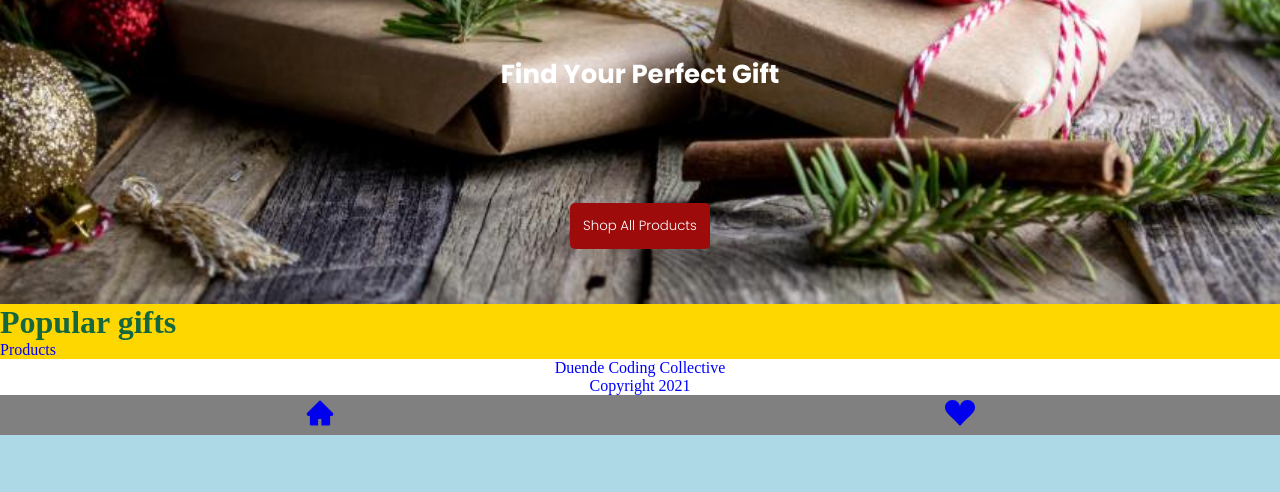
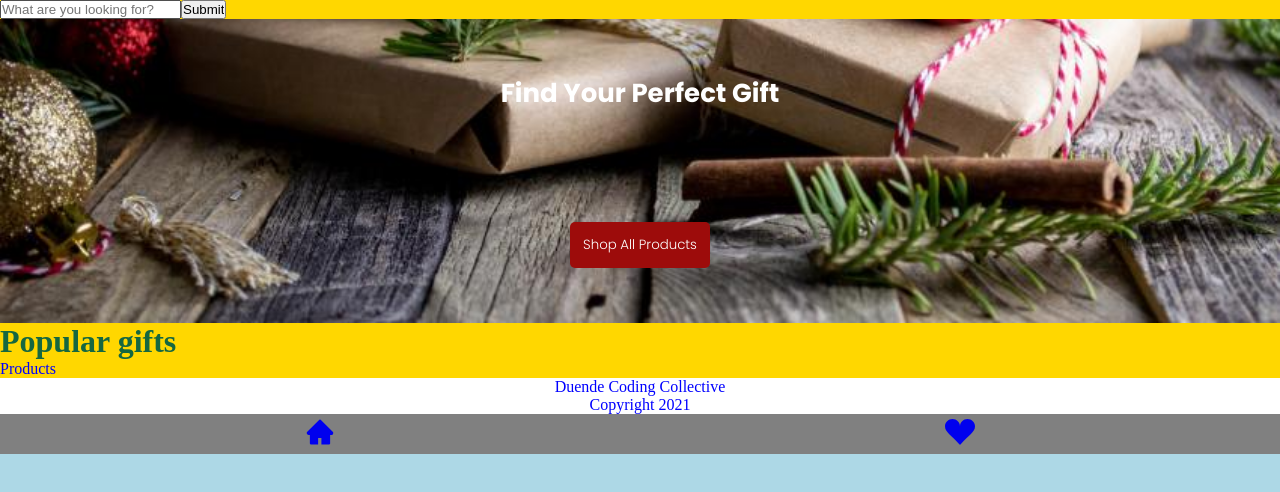
Before and after one commit to Robbins180/team4, a React (Create React App) app in the folder frontend/: page / in a window 1280 px wide. Shown: the top 492 px of the page. Built offline with nearby package versions, Linux system fonts and the light colour scheme.

Commit message:
adds basic functional searchbar

```diff
--- a/frontend/src/App.js
+++ b/frontend/src/App.js
@@ -5,10 +5,12 @@ import MobileBar from "./components/MobileBar";
 import Home from "./pages/Home";
 import Wishlist from "./pages/Wishlist";
 import Footer from "./components/Footer";
+import Searchbar from "./components/Searchbar";
 
 function App() {
   return (
     <div className="App">
+      <Searchbar/>
       <Routes>
         <Route path="/" element={<Home />}></Route>
         <Route path="/Wishlist" element={<Wishlist />}></Route>
--- a/frontend/src/components/Searchbar.js
+++ b/frontend/src/components/Searchbar.js
@@ -1,13 +1,33 @@
-import React from "react";
+import React, {useState} from "react";
 import '../styles/CSS/Searchbar.css';
 
 
 const Searchbar = () => {
+  const [search,setSearch] = useState("");
+
+  const handleSubmit = (evt) =>{
+    evt.preventDefault();
+    // search API/DB with search query
+    console.log(`Searching for ${search}`)
+    // reset search state to default text
+    setSearch("What are you looking for?")
+  }
+
   return (
-    <div>
-      <h1>Searchbar</h1>
-    </div>
+    <form onSubmit={handleSubmit}>
+      <label>
+        <input
+        placeholder="What are you looking for?"
+        type="text"
+        value={search}
+        onChange={e => setSearch(e.target.value)}
+        required
+        />
+      </label>
+      <input type="submit" value="Submit"/>
+    </form>
   );
 };
 
+
 export default Searchbar;
```
